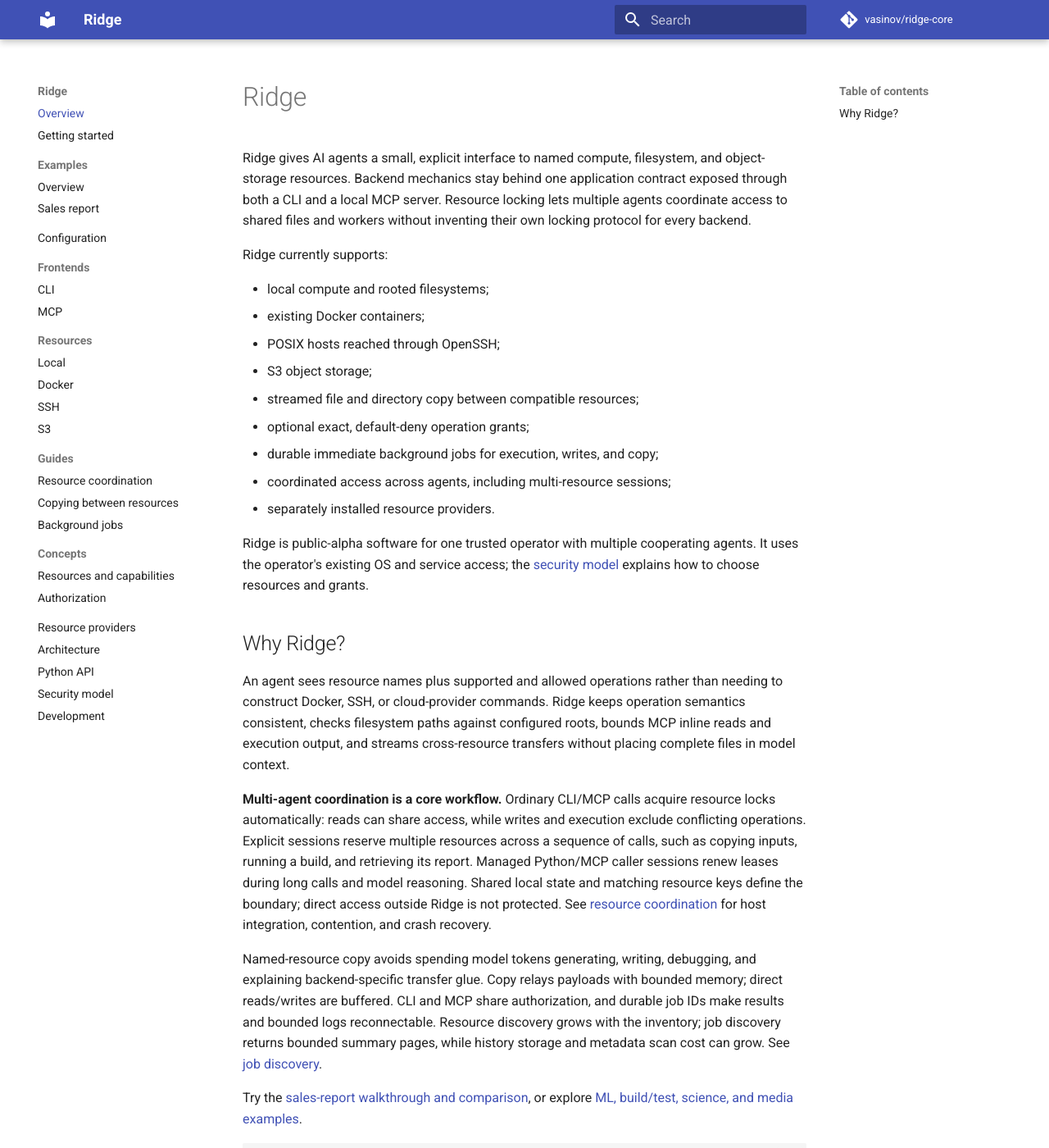
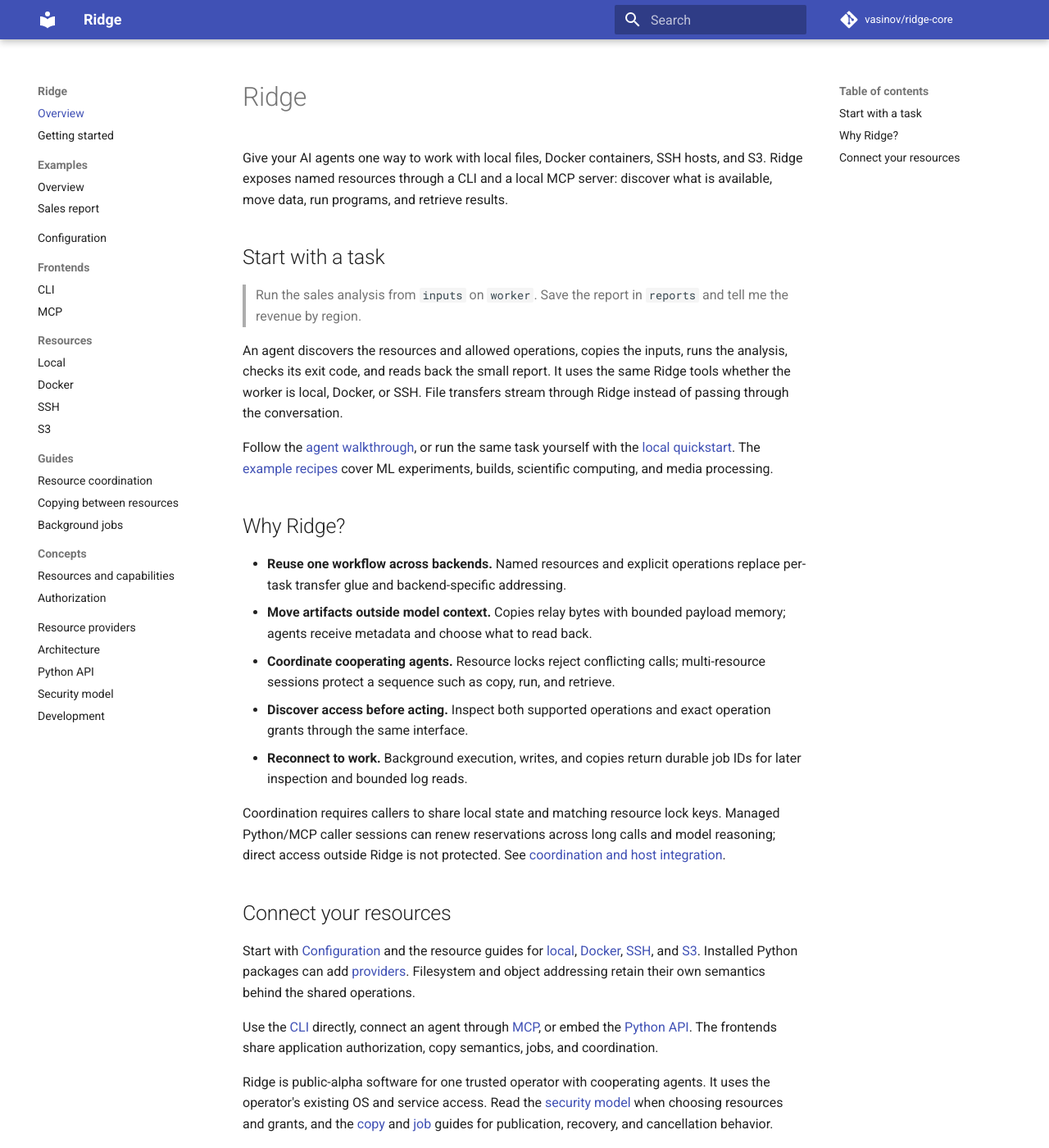
Before and after one commit to vasinov/ridge-core, an MkDocs documentation site: the page built from docs/index.md, in a window 1280 px wide and 1400 px high. Shown: the whole window at 82% size. Built offline with MkDocs 1.6.1 and Material for MkDocs 9.7.7, drawn with Linux system fonts in a browser that asks for light colours; comment, search, counter and statistics services are not loaded; some of the changed text lies outside the part shown.

Commit message:
Lead documentation with agent workflows and concise Ridge examples

````diff
--- a/docs/examples/csv-report.md
+++ b/docs/examples/csv-report.md
@@ -1,9 +1,48 @@
 # A sales report across resources
 
-The [getting-started walkthrough](../getting-started.md) is the complete,
-credential-free local version: four input rows become two regional totals.
-This page moves the same analysis to a Docker worker and adds background
-observation. The script and its output format do not change.
+> Run the sales analysis from `inputs` on `worker`. Save the report in `reports`
+> and tell me the revenue by region.
+
+Ridge gives an agent the discovery, transfer, execution, and result-reading tools
+to carry out this request. Assume `inputs` contains `sales.csv` and `analyze.py`,
+`worker` has Python 3.11+, and `reports` is writable. The
+[local setup](../getting-started.md) provides these resources and bundled files.
+
+## With an agent
+
+Connect your agent to [Ridge's MCP server](../mcp.md) using that inventory. Here
+is an illustrative plan using the actual tool names; the agent chooses its calls
+based on each result:
+
+1. Call `list_resources` to check the available resources and allowed operations.
+   Copy needs `data.read` on the source and `data.write` on the destination;
+   running the analysis needs `compute.exec` on `worker`. Reading the final
+   report through MCP needs both `data.stat` and `data.read` on `reports`.
+2. Call `copy` for `inputs:sales.csv` to `worker:sales.csv`, then for
+   `inputs:analyze.py` to `worker:analyze.py`. Check both calls succeeded.
+   Copies return transfer metadata, not file contents.
+3. Call `execute(resource="worker", argv=["python3", "analyze.py"],
+   timeout_seconds=30)`. Check `result.exit_code` is `0`; on failure, inspect
+   stdout/stderr before proceeding so an older report is not mistaken for a new one.
+4. Copy `worker:report.csv` to `reports:report.csv`, then call
+   `read_data(resource="reports", path="report.csv")`. Use the returned totals
+   in the answer and include the saved resource location.
+
+For the bundled input, the answer is East: 100.00 and West: 200.00, with the
+report at `reports:report.csv`. Only the small report and command output need
+to enter the conversation. The same tool calls work with a local, Docker, or SSH
+worker; its configuration determines where the program runs.
+
+For a longer analysis, add `background=true` and an `idempotency_key` to
+`execute`. Retain the returned `job.id`, inspect it with `inspect_job`, and read
+output with `read_job_logs`. Retrieve the report after status `succeeded` and
+`result.exit_code == 0`. A later client can use that ID to pick up observation.
+
+If other agents share the worker, reserve the task's resource/operation scopes
+across the copy/run/retrieve sequence. Ordinary calls lock only their own
+operation, not the gaps between calls. See [managed caller sessions](../guides/coordination.md#managed-caller-sessions)
+for host-side renewal and token attachment. A busy resource is a decision point
+for the caller, not an automatically queued task.
 
 ## Run with a Docker worker
 
@@ -27,7 +66,8 @@ Change only the `worker` entry in `ridge.yaml` (keep inputs, reports, and grants
     python: python3
 ```
 
-Finish configuration edits before submission. Run:
+Finish configuration edits before submission. These are the same resource
+operations an agent would use, expressed through the CLI:
 
 ```bash
 ridge resources
@@ -108,8 +148,8 @@ by itself provide this workflow's durable result record and reconnectable job
 log interface. A shell wrapper or existing process manager can supply those.
 Likewise, a carefully written SSH/S3 transfer script can stream without whole-file
 local staging. Ridge packages that plumbing so the model need not generate,
-write to disk, debug, and explain it for each combination. That saves the tokens
-spent on that glue; the analysis code and its reasoning are still required.
+write to disk, debug, and explain it for each combination. The agent can focus on
+the analysis and its results while reusing the same resource operations.
 
 Ridge also has costs: resource configuration, a trusted local runtime and relay,
 Python in Docker/SSH workers, and [current job limitations](../guides/jobs.md#current-limitations).
--- a/docs/index.md
+++ b/docs/index.md
@@ -1,62 +1,56 @@
 # Ridge
 
-Ridge gives AI agents a small, explicit interface to named compute,
-filesystem, and object-storage resources. Backend mechanics stay behind one
-application contract exposed through both a CLI and a local MCP server.
-Resource locking lets multiple agents coordinate access to shared files and
-workers without inventing their own locking protocol for every backend.
+Give your AI agents one way to work with local files, Docker containers, SSH
+hosts, and S3. Ridge exposes named resources through a CLI and a local MCP
+server: discover what is available, move data, run programs, and retrieve results.
 
-Ridge currently supports:
+## Start with a task
 
-- local compute and rooted filesystems;
-- existing Docker containers;
-- POSIX hosts reached through OpenSSH;
-- S3 object storage;
-- streamed file and directory copy between compatible resources;
-- optional exact, default-deny operation grants;
-- durable immediate background jobs for execution, writes, and copy;
-- coordinated access across agents, including multi-resource sessions;
-- separately installed resource providers.
+> Run the sales analysis from `inputs` on `worker`. Save the report in `reports`
+> and tell me the revenue by region.
 
-Ridge is public-alpha software for one trusted operator with multiple cooperating
-agents. It uses the operator's existing OS and service access; the
-[security model](security.md) explains how to choose resources and grants.
+An agent discovers the resources and allowed operations, copies the inputs,
+runs the analysis, checks its exit code, and reads back the small report. It
+uses the same Ridge tools whether the worker is local, Docker, or SSH. File
+transfers stream through Ridge instead of passing through the conversation.
+
+Follow the [agent walkthrough](examples/csv-report.md#with-an-agent), or run the
+same task yourself with the [local quickstart](getting-started.md). The
+[example recipes](examples/index.md) cover ML experiments, builds, scientific
+computing, and media processing.
 
 ## Why Ridge?
 
-An agent sees resource names plus supported and allowed operations rather than needing to
-construct Docker, SSH, or cloud-provider commands. Ridge keeps operation
-semantics consistent, checks filesystem paths against configured roots, bounds
-MCP inline reads and execution output, and streams cross-resource transfers
-without placing complete files in model
-context.
+- **Reuse one workflow across backends.** Named resources and explicit operations
+  replace per-task transfer glue and backend-specific addressing.
+- **Move artifacts outside model context.** Copies relay bytes with bounded
+  payload memory; agents receive metadata and choose what to read back.
+- **Coordinate cooperating agents.** Resource locks reject conflicting calls;
+  multi-resource sessions protect a sequence such as copy, run, and retrieve.
+- **Discover access before acting.** Inspect both supported operations and
+  exact operation grants through the same interface.
+- **Reconnect to work.** Background execution, writes, and copies return durable
+  job IDs for later inspection and bounded log reads.
 
-**Multi-agent coordination is a core workflow.** Ordinary CLI/MCP calls acquire
-resource locks automatically: reads can share access, while writes and execution
-exclude conflicting operations. Explicit sessions reserve multiple resources
-across a sequence of calls, such as copying inputs, running a build, and retrieving
-its report. Managed Python/MCP caller sessions renew leases during long calls and
-model reasoning. Shared local state and matching resource keys define the boundary;
-direct access outside Ridge is not protected. See [resource coordination](guides/coordination.md)
-for host integration, contention, and crash recovery.
+Coordination requires callers to share local state and matching resource lock
+keys. Managed Python/MCP caller sessions can renew reservations across long calls
+and model reasoning; direct access outside Ridge is not protected. See
+[coordination and host integration](guides/coordination.md).
 
-Named-resource copy avoids spending model tokens generating, writing, debugging,
-and explaining backend-specific transfer glue. Copy relays payloads with bounded
-memory; direct reads/writes are buffered. CLI and MCP share authorization, and
-durable job IDs make results and bounded logs reconnectable. Resource discovery
-grows with the inventory; job discovery returns bounded summary pages, while
-history storage and metadata scan cost can grow. See [job discovery](guides/jobs.md#discovering-jobs).
+## Connect your resources
 
-Try the [sales-report walkthrough and comparison](examples/csv-report.md), or
-explore [ML, build/test, science, and media examples](examples/index.md).
+Start with [Configuration](configuration.md) and the resource guides for
+[local](resources/local.md), [Docker](resources/docker.md),
+[SSH](resources/ssh.md), and [S3](resources/s3.md). Installed Python packages can
+add [providers](providers.md). Filesystem and object addressing retain their own
+semantics behind the shared operations.
 
-```console
-$ ridge resources
-NAME  PROVIDER  ADDRESSING  COPY  SUPPORTED  ALLOWED  BACKGROUND
-local local    filesystem  True  ...        ...      ...
-$ ridge exec local -- python -c 'print("hello from Ridge")'
-hello from Ridge
-```
+Use the [CLI](cli.md) directly, connect an agent through [MCP](mcp.md), or embed
+the [Python API](python-api.md). The frontends share application authorization,
+copy semantics, jobs, and coordination.
 
-Start with [Getting started](getting-started.md), then read the
-[security model](security.md) before connecting Ridge to an agent.
+Ridge is public-alpha software for one trusted operator with cooperating agents.
+It uses the operator's existing OS and service access. Read the
+[security model](security.md) when choosing resources and grants, and the
+[copy](guides/copying.md) and [job](guides/jobs.md) guides for publication,
+recovery, and cancellation behavior.
````
Also changed, not shown: README.md (+98 -133 lines), docs/examples/index.md (+32 -16 lines), docs/getting-started.md (+35 -21 lines), docs/mcp.md (+5 -0 lines).
